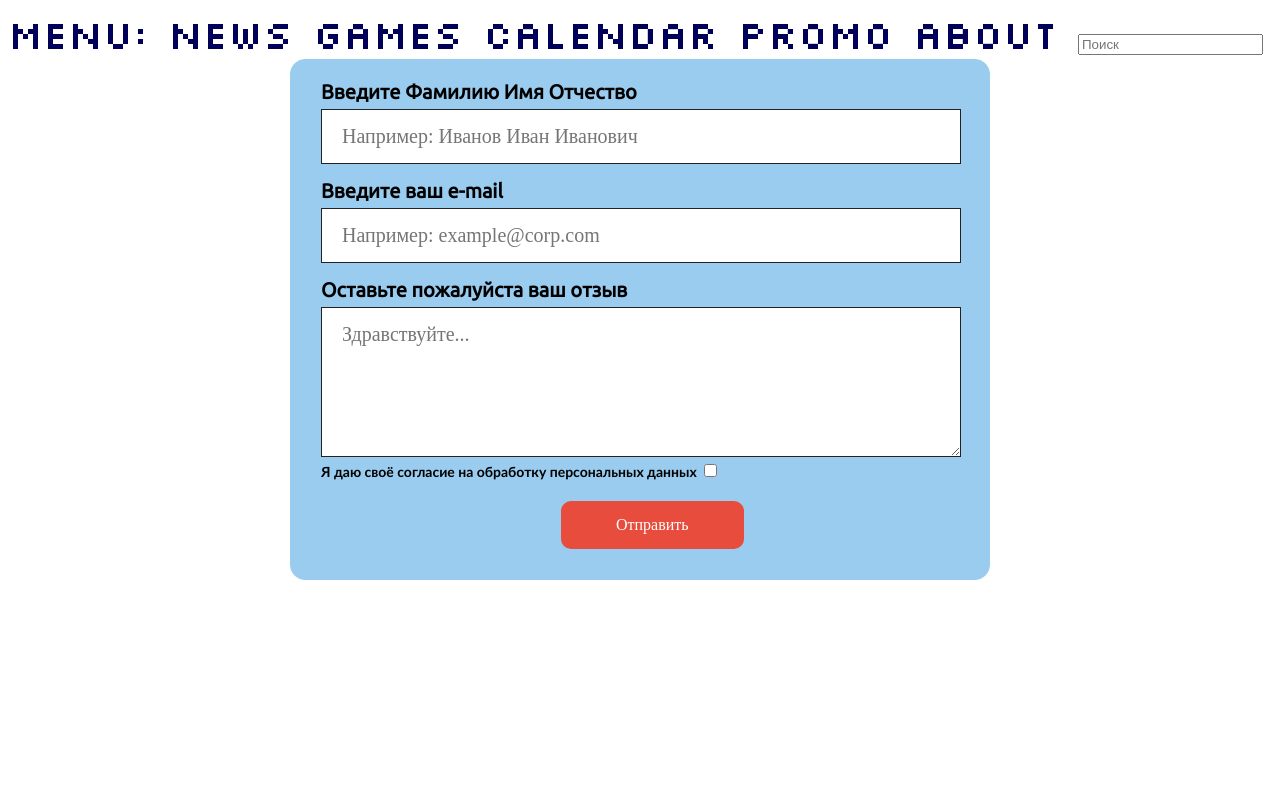
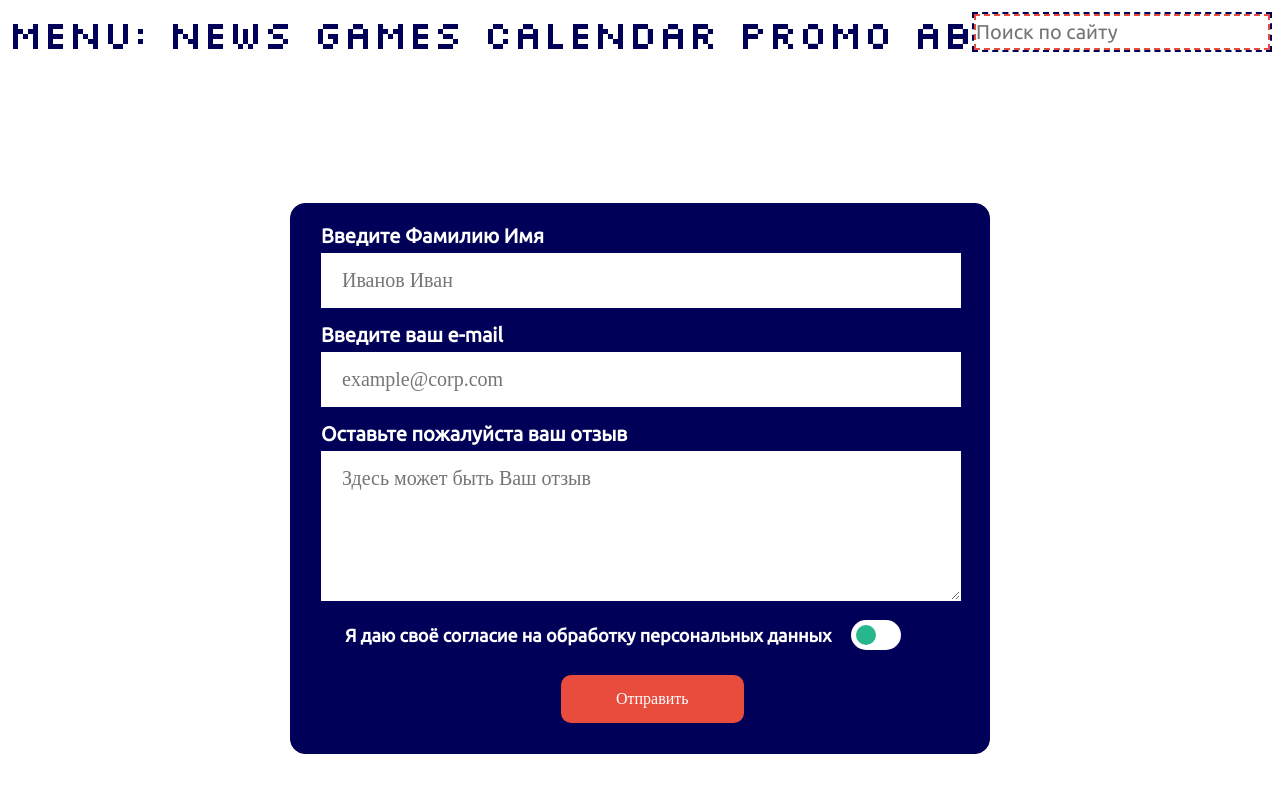
Before and after one commit to Shtirmann/Study, a plain HTML site: page HTML+CSS+JS/Netology_study/feedback_form.html in a window 1280 px wide. Drawn offline with Linux system fonts and the light colour scheme; a web font is replaced by a local one.

Commit message:
Feedback form Example

```diff
--- a/HTML+CSS+JS/Netology_study/css/main.css
+++ b/HTML+CSS+JS/Netology_study/css/main.css
@@ -2,12 +2,16 @@
 @import url("https://fonts.googleapis.com/css2?family=Dancing+Script&family=Rubik+Burned&family=Silkscreen&display=swap");
 
 form {
+    position: relative;
+    top: 18vh;
+    align-items: center;
+    justify-content: center;
     min-height: 350px;
     max-height: 700px;
     width: 700px;
-    border: 1px solid #99ccee;
+    border: 1px solid #000058;
     border-radius: 15px;
-    background-color: #99ccee;
+    background-color: #000058;
     padding: 5px 30px 30px 30px;
     margin: 0 auto;
     box-sizing: border-box;
@@ -20,12 +24,13 @@ form {
     font-weight: 700;
     margin-bottom: 5px;
     margin-top: 15px;
+    color: #fff;
 }
 
 .field {
     box-sizing: border-box;
     width: 640px;
-    border: 1px solid #222222;
+    border: 1px solid #fff;
     padding: 15px 20px;
     font-family: "Times New Roman", Times, serif;
     font-size: 20px;
@@ -35,7 +40,7 @@ form {
     min-width: 640px;
     max-width: 640px;
     min-height: 150px;
-    max-height: 200px;
+    max-height: 300px;
 }
 
 .menu {
@@ -70,8 +75,76 @@ form {
     margin-left: 240px;
 }
 
-.personal_data {
-    font-size: 14px;
-    font-weight: bold;
-    font-family: "Trebuchet MS", Arial;
+.checkbox {
+    display: flex;
+    align-items: center;
+    margin-left: 3vh;
+    --first-color: #fff;
+    --second-color: #28b78d;
+    --width: 50px;
+    --height: 30px;
+    --offset: 5px;
+    --duration: 0.3s;
+    cursor: pointer;
 }
+
+.checkbox:hover {
+    filter: brightness(1.2);
+}
+
+.checkbox__text {
+    font-family: Ubuntu;
+    font-size: 18px;
+    margin-right: 20px;
+}
+
+.checkbox__input {
+    display: none;
+}
+
+.checkbox__input:checked~.checkbox__div {
+    background-color: var(--second-color);
+}
+
+.checkbox__input:checked~.checkbox__div::before {
+    background-color: var(--first-color);
+    left: calc(var(--width) - var(--height) + var(--offset));
+}
+
+.checkbox__div {
+    position: relative;
+    width: var(--width);
+    height: var(--height);
+    border-radius: var(--width);
+    background-color: var(--first-color);
+    transition: var(--duration);
+}
+
+.checkbox__div::before {
+    content: ' ';
+    position: absolute;
+    top: var(--offset);
+    left: var(--offset);
+    width: calc(var(--height) - 2 * var(--offset));
+    height: calc(var(--height) - 2 * var(--offset));
+    background-color: var(--second-color);
+    border-radius: 50%;
+    transition: var(--duration);
+}
+
+.search {
+    right: 1vh;
+    position: absolute;
+    top: 1.5vh;
+    height: 40px;
+    width: 300px;
+    outline-style: dashed;
+    outline-width: 2px;
+    outline-offset: -4px;
+    outline-color: #e74c3c;
+    font-family: Ubuntu;
+    font-size: 20px;
+    border-style: dashed;
+    border-color: #000058;
+    border-width: 2px;
+}
--- a/HTML+CSS+JS/Netology_study/Netology.html
+++ b/HTML+CSS+JS/Netology_study/feedback_form.html
@@ -6,7 +6,7 @@
     <meta http-equiv="X-UA-Compatible" content="IE=edge">
     <meta name="viewport" content="width=device-width, initial-scale=1.0">
     <link rel="stylesheet" href="css\main.css" />
-    <title>Document</title>
+    <title>Feedback form</title>
 </head>
 
 <body>
@@ -16,33 +16,36 @@
             <a href="/link 1" class="menu__link">News</a>
             <a href="/link 2" class="menu__link">Games</a>
             <a href="/link 3" class="menu__link">Calendar</a>
-            <a href="/link 4" class="menu__link">Promo</a>
+            <a href="#section-4" class="menu__link">Promo</a>
             <a href="/link 5" class="menu__link">About</a>
-            <input type="search" class="search" placeholder="Поиск" id="">
+        </nav>
+        <input type="search" class="search" placeholder="Поиск по сайту" id="">
     </header>
 
     <form class="form">
         <div class="form-row">
-            <span class="form-hint">Введите Фамилию Имя Отчество</span>
-            <input type="text" class="field" placeholder="Например: Иванов Иван Иванович" required>
+            <span class="form-hint">Введите Фамилию Имя</span>
+            <input type="text" class="field" placeholder="Иванов Иван" required>
         </div>
         <div class="form-row">
             <span class="form-hint">Введите ваш e-mail</span>
-            <input type="email" class="field" placeholder="Например: example@corp.com" required>
+            <input type="email" class="field" placeholder="example@corp.com" required>
         </div>
         <div class="form-row">
             <span class="form-hint">Оставьте пожалуйста ваш отзыв</span>
-            <textarea class="field textarea" placeholder="Здравствуйте..." required></textarea>
+            <textarea class="field textarea" placeholder="Здесь может быть Ваш отзыв" required></textarea>
         </div>
-        <label class="personal_data">
-            Я даю своё согласие на обработку персональных данных
-            <input type="checkbox" required>
-        </label>
+        <div class="form-hint">
+            <label class="checkbox">
+                <div class="checkbox__text">Я даю своё согласие на обработку персональных данных</div>
+                <input type="checkbox" class='checkbox__input' required>
+                <div class="checkbox__div"></div>
+            </label>
+        </div>
         <div class="form-row">
             <button type="submit" class="button">Отправить</button>
         </div>
     </form>
-
 </body>
 
 </html>
```
